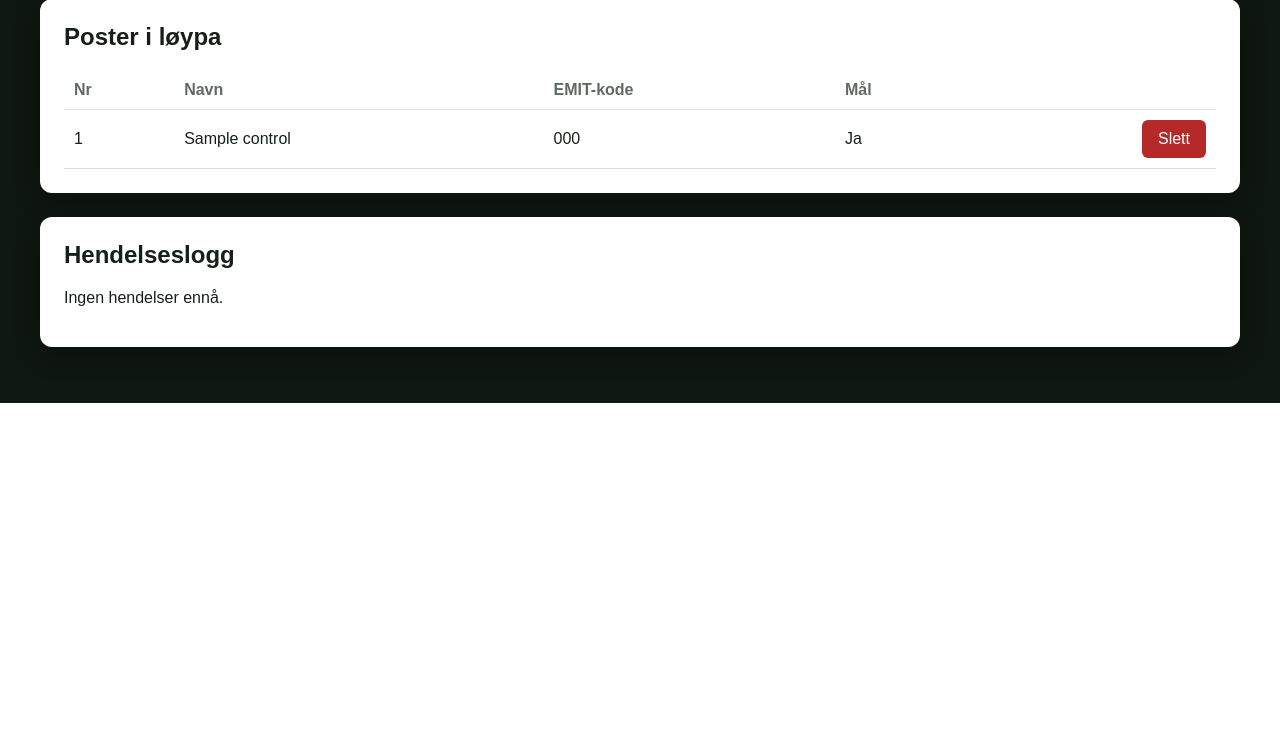
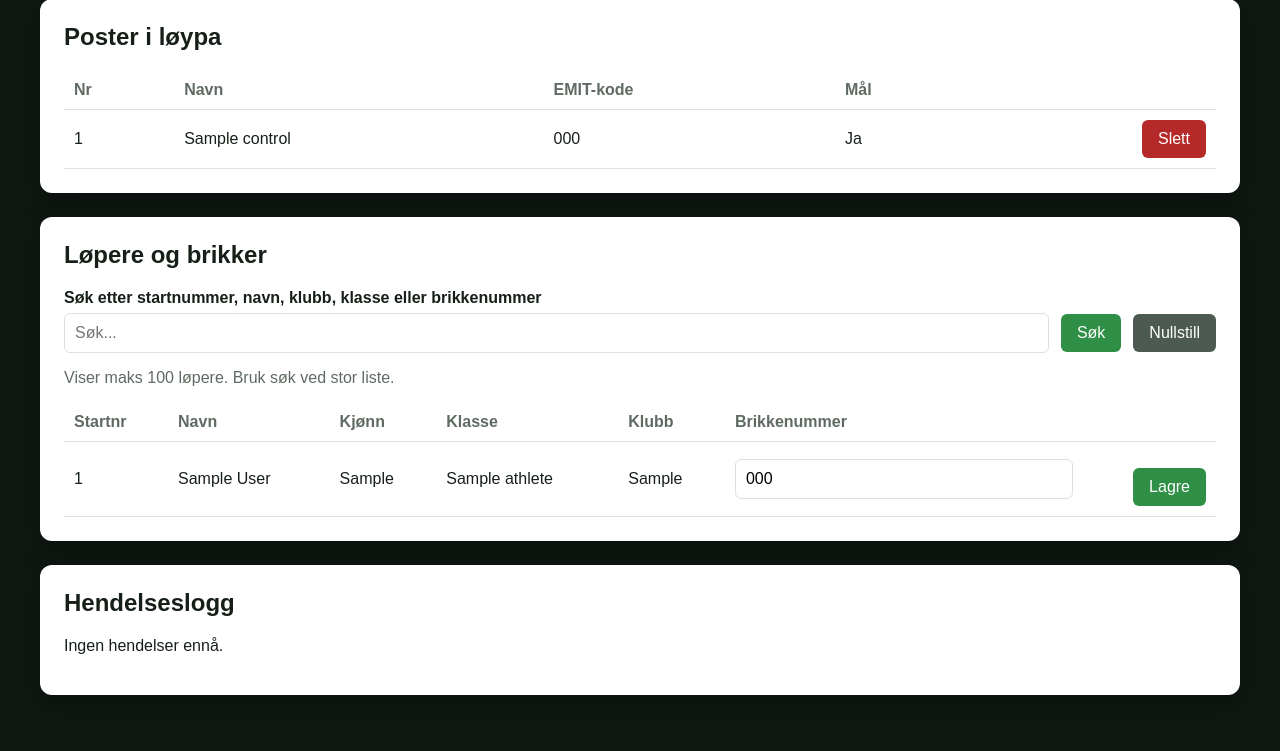
Before and after one commit to danitoti/SkjoldPaTvers, a FastAPI app: page /admin in a window 1280 px wide. Shown: the part 1111-1862 px from the top of the page. Before the commit the page ends 1514 px from the top, so only its background shows below. Run offline with FastAPI, Linux system fonts and the light colour scheme; tables that the repository leaves empty hold one stand-in row (values such as "Sample post").

Commit message:
Add athlete search and chip editing to admin

```diff
--- a/backend/app/static/admin.css
+++ b/backend/app/static/admin.css
@@ -168,3 +168,47 @@ th {
         padding: 20px;
     }
 }
+
+.inline-form {
+    display: flex;
+    gap: 12px;
+    align-items: center;
+}
+
+.inline-form input {
+    flex: 1;
+}
+
+.inline-form button {
+    margin-top: 0;
+    white-space: nowrap;
+}
+
+.button-link {
+    background: #4d5a51;
+    color: white;
+    border-radius: 6px;
+    padding: 10px 16px;
+    text-decoration: none;
+    white-space: nowrap;
+}
+
+.button-link:hover {
+    background: #333d36;
+}
+
+.table-form {
+    display: contents;
+}
+
+.table-form input {
+    min-width: 120px;
+}
+
+.table-form button {
+    margin-top: 0;
+}
+
+.muted {
+    color: var(--muted);
+}
--- a/backend/app/templates/admin.html
+++ b/backend/app/templates/admin.html
@@ -160,6 +160,62 @@
                     <p>Ingen poster lagt inn ennå.</p>
                 {% endif %}
             </section>
+
+            <section class="card">
+                <h2>Løpere og brikker</h2>
+
+                <form method="get" action="/admin" class="search-form">
+                    <input type="hidden" name="race_id" value="{{ selected_race.id }}">
+
+                    <label>Søk etter startnummer, navn, klubb, klasse eller brikkenummer</label>
+                    <div class="inline-form">
+                        <input type="text" name="athlete_search" value="{{ athlete_search }}" placeholder="Søk...">
+                        <button type="submit">Søk</button>
+                        <a class="button-link" href="/admin?race_id={{ selected_race.id }}">Nullstill</a>
+                    </div>
+                </form>
+
+                {% if athletes %}
+                    <p class="muted">Viser maks 100 løpere. Bruk søk ved stor liste.</p>
+
+                    <table>
+                        <thead>
+                            <tr>
+                                <th>Startnr</th>
+                                <th>Navn</th>
+                                <th>Kjønn</th>
+                                <th>Klasse</th>
+                                <th>Klubb</th>
+                                <th>Brikkenummer</th>
+                                <th></th>
+                            </tr>
+                        </thead>
+                        <tbody>
+                            {% for athlete in athletes %}
+                                <tr>
+                                    <td>{{ athlete.start_number or "" }}</td>
+                                    <td>{{ athlete.first_name or "" }} {{ athlete.last_name or "" }}</td>
+                                    <td>{{ athlete.gender or "" }}</td>
+                                    <td>{{ athlete.class_name or "" }}</td>
+                                    <td>{{ athlete.club or "" }}</td>
+                                    <td>
+                                        <form method="post" action="/admin/athletes/{{ athlete.id }}/chip" class="table-form">
+                                            <input type="hidden" name="race_id" value="{{ selected_race.id }}">
+                                            <input type="hidden" name="athlete_search" value="{{ athlete_search }}">
+                                            <input type="text" name="chip_number" value="{{ athlete.chip_number or "" }}">
+                                    </td>
+                                    <td class="right">
+                                            <button type="submit">Lagre</button>
+                                        </form>
+                                    </td>
+                                </tr>
+                            {% endfor %}
+                        </tbody>
+                    </table>
+                {% else %}
+                    <p>Ingen løpere å vise.</p>
+                {% endif %}
+            </section>
         {% endif %}
 
         <section class="card">
```
Also changed, not shown: backend/app/api/admin.py (+107 -3 lines).
